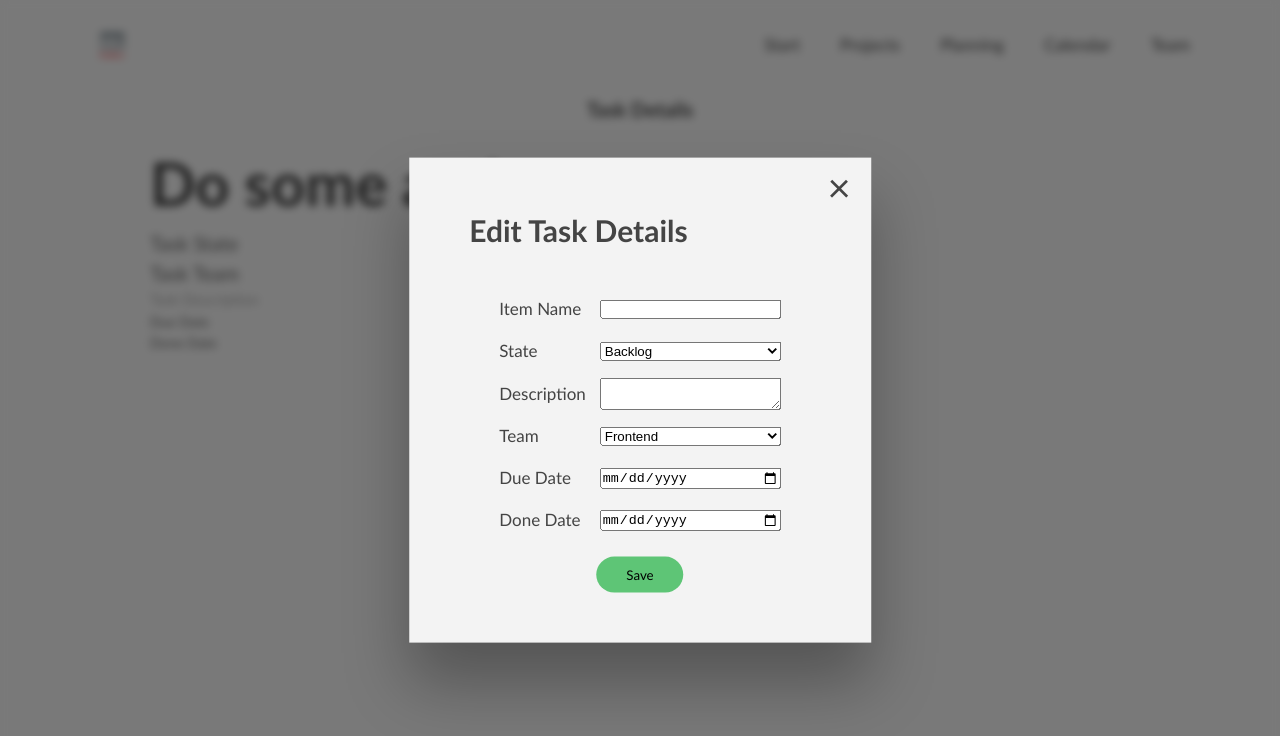
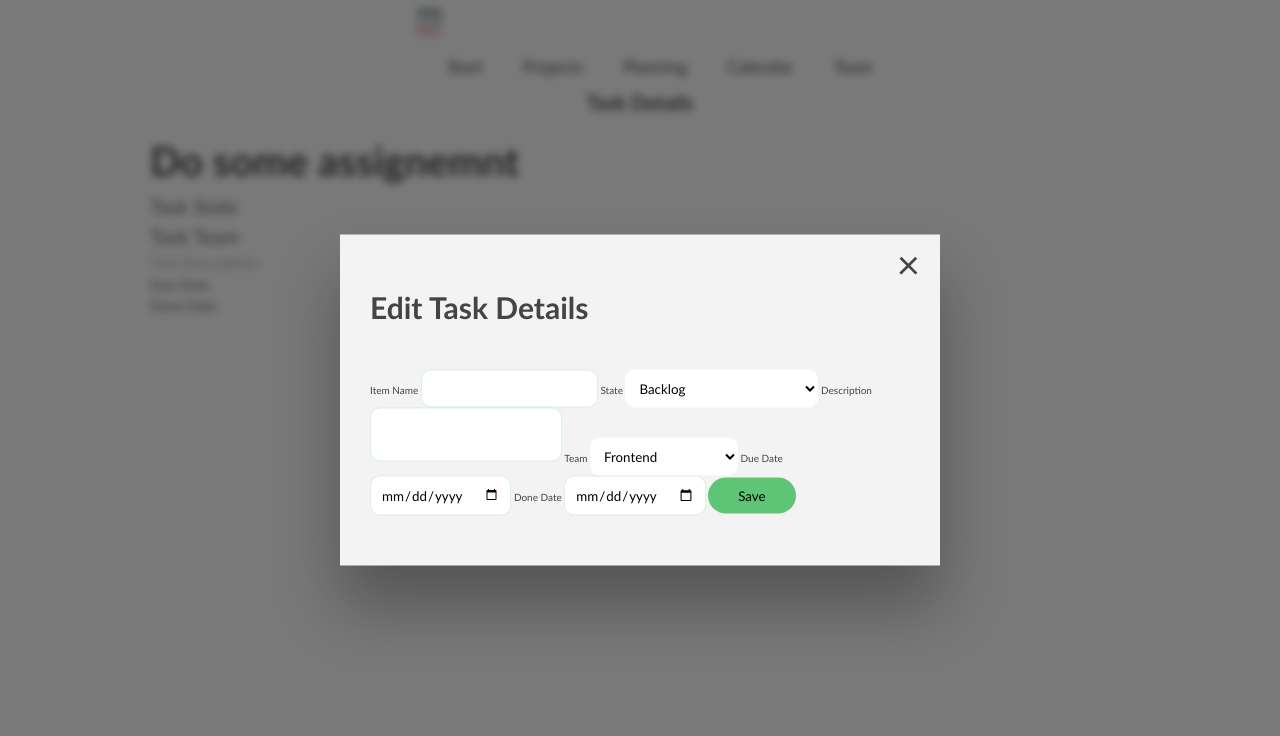
Before and after one commit to nikhilpracto/Task-Management-App, a plain HTML site: page pages/taskDetails.html in a window 1280 px wide. Both pictures are taken after a click on the button "Edit". Drawn offline with Linux system fonts and the light colour scheme.

Commit message:
[Major Update]: CSS styling

```diff
--- a/CSS/homepage.css
+++ b/CSS/homepage.css
@@ -38,7 +38,7 @@ body {
 
 /* Navigation */
 
-.nav {
+#nav {
     display: flex;
     justify-content: space-between;
     align-items: center;
@@ -149,6 +149,8 @@ body {
 .task--heading {
     font-size: 1.7rem;
     font-weight: 550;
+    overflow: hidden;
+    height: 7rem;
 }
 
 .task--state {
@@ -200,7 +202,7 @@ body {
     transform: translate(-50%, -50%);
     max-width: 60rem;
     background-color: #f3f3f3;
-    padding: 5rem 6rem;
+    padding: 5rem 3rem;
     box-shadow: 0 4rem 6rem rgba(0, 0, 0, 0.3);
     transition: all 0.5s;
 }
@@ -282,10 +284,39 @@ body {
     background-color: var(--color-quadra);
 }
 
-#section--2{
+#section--2 {
     margin-bottom: 6rem;
 }
 
 .done {
     background-color: var(--color-primary-opacity);
 }
+
+/* Form Styling */
+
+textarea:invalid, input:invalid {
+    border: 1px solid var(--color-tertiary-opacity);
+}
+
+textarea:valid, input:valid {
+    border: 1px solid var(--color-primary-opacity);
+}
+
+select {
+    background-color: white;
+}
+
+input, select, textarea {
+    padding: 1rem;
+    font-family: inherit;
+    border-radius: 1rem;
+    border: none;
+    outline-color: cadetblue;
+}
+
+textarea {
+    resize: none;
+}
+
+
+/* background: #F6F7F9; */
--- a/CSS/taskDetails.css
+++ b/CSS/taskDetails.css
@@ -26,7 +26,6 @@ html {
     box-sizing: border-box;
 }
 
-
 body {
     font-family: 'Gill Sans', 'Gill Sans MT', Calibri, 'Trebuchet MS', sans-serif;
     font-weight: 300;
@@ -37,7 +36,7 @@ body {
 
 /* Navigation */
 
-.nav {
+#nav {
     display: flex;
     justify-content: space-between;
     align-items: center;
@@ -109,8 +108,9 @@ body {
 }
 
 .task--heading {
-    font-size: 6rem;
+    font-size: 4rem;
     font-weight: 600;
+
 }
 
 .task--state {
@@ -164,7 +164,7 @@ body {
     transform: translate(-50%, -50%);
     max-width: 60rem;
     background-color: #f3f3f3;
-    padding: 5rem 6rem;
+    padding: 5rem 3rem;
     box-shadow: 0 4rem 6rem rgba(0, 0, 0, 0.3);
     transition: all 0.5s;
 }
@@ -187,7 +187,7 @@ body {
     line-height: 1.5;
 }
 
-.edit--modal--form {
+.add--modal--form {
     margin: 0 3rem;
     display: grid;
     grid-template-columns: 1fr 2fr;
@@ -195,19 +195,19 @@ body {
     gap: 1rem;
 }
 
-.edit--modal--form label {
+.add--modal--form label {
     font-size: 1.7rem;
     font-weight: 500;
 }
 
-.edit--model--form input {
+.add--model--form input {
     font-size: 1.7rem;
     padding: 1rem 1.5rem;
     border: 1px solid #ddd;
     border-radius: 0.5rem;
 }
 
-.edit--modal--form button {
+.add--modal--form button {
     grid-column: 1 / span 2;
     justify-self: center;
     margin-top: 1rem;
@@ -234,3 +234,32 @@ body {
     visibility: hidden;
     opacity: 0;
 }
+
+/* Form Styling */
+
+textarea:invalid, input:invalid {
+    border: 1px solid var(--color-tertiary-opacity);
+}
+
+textarea:valid, input:valid {
+    border: 1px solid var(--color-primary-opacity);
+}
+
+select {
+    background-color: white;
+}
+
+input, select, textarea {
+    padding: 1rem;
+    font-family: inherit;
+    border-radius: 1rem;
+    border: none;
+    outline-color: cadetblue;
+}
+
+textarea {
+    resize: none;
+}
+
+
+/* background: #F6F7F9; */
```
